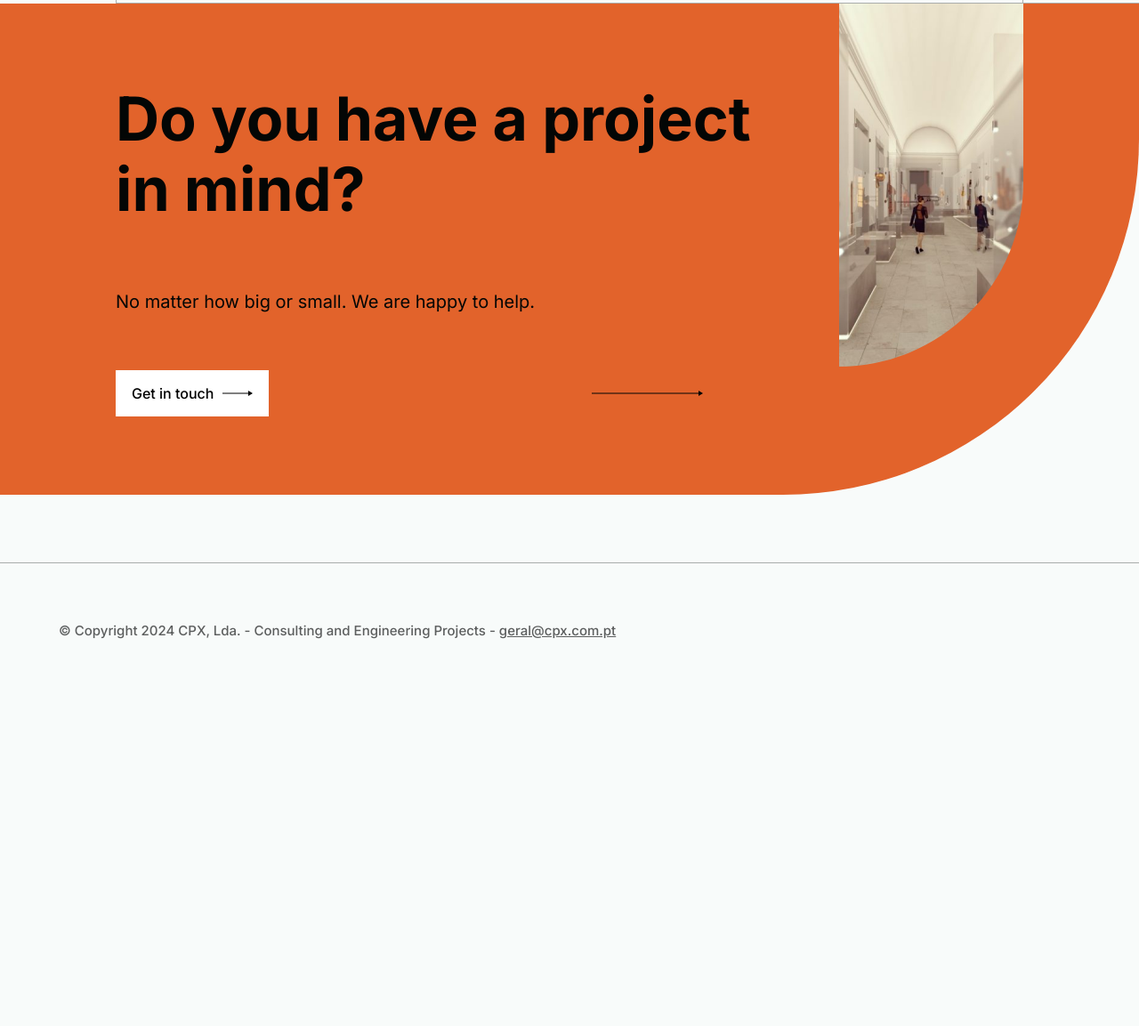
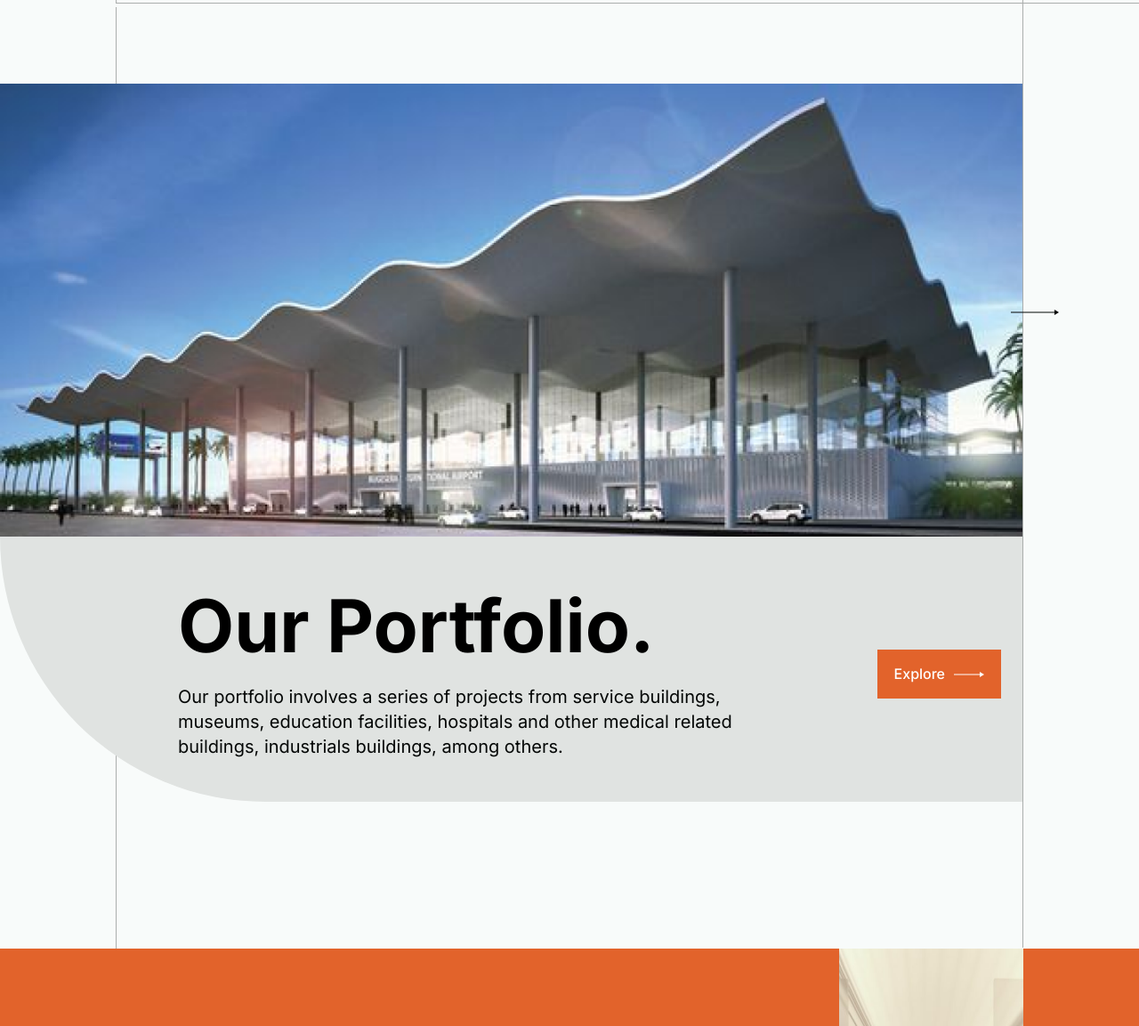
Before and after one commit to him-Tech/CPX, a plain HTML site: page index.html in a window 1280 px wide. Shown: the part 2350-3503 px from the top of the page at 89% size. Before the commit the page ends 3120 px from the top, so only its background shows below. Drawn offline with nearby package versions, Linux system fonts and the light colour scheme.

Commit message:
added our portfolio section

```diff
--- a/index.html
+++ b/index.html
@@ -356,10 +356,96 @@
     </div>
     <!-- Our services section end -->
 
+    <!-- Our portfolio section start -->
+    <div class="max-2xl:mr-auto 2xl:mx-auto max-w-[1440px] w-full">
+      <div
+        class="flex items-end justify-between max-md:hidden md:px-[65px] xl:px-[130px] w-full mx-auto"
+      >
+        <div class="lg:h-[86px] h-[66px] w-[1px] bg-[#AAADac]"></div>
+        <div class="lg:h-[90px] h-[70px] w-[1px] bg-[#AAADac]"></div>
+      </div>
+      <div
+        class="bg-[url('/assets/img/portfolio.png')] bg-no-repeat relative md:pr-10 lg:pr-[65px] xl:pr-[130px] bg-contain"
+      >
+        <img
+          class="border-r-[#AAADac] border-r-[1px]"
+          src="/assets/img/portfolio.png"
+          alt=""
+        />
+        <svg
+          class="absolute right-0 lg:right-[5%] xl:right-[7%] top-[50%]"
+          xmlns="http://www.w3.org/2000/svg"
+          width="54"
+          height="6"
+          viewBox="0 0 54 6"
+          fill="none"
+        >
+          <path
+            d="M54 3L49 0.113253L49 5.88676L54 3ZM-4.37114e-08 3.5L49.5 3.5L49.5 2.5L4.37114e-08 2.5L-4.37114e-08 3.5Z"
+            fill="#030605"
+          />
+        </svg>
+      </div>
+      <div class="md:pr-10 lg:pr-[65px] xl:pr-[130px]">
+        <div
+          class="bg-[#E0E3E1] relative pb-[60px] xl:pb-[48px] pt-[60px] rounded-bl-[150px] xl:rounded-bl-[300px] max-w-[1310px] w-full border-r-[#AAADac] border-r-[1px]"
+        >
+          <div
+            class="flex max-md:flex-col items-center justify-between mx-auto lg:ml-auto px-4 md:px-12 lg:px-[100px] max-w-[1160px] w-full xl:pl-[200px] xl:pr-6"
+          >
+            <div>
+              <h3
+                class="inter text-3xl md:text-5xl lg:text-[60px] xl:text-[82px] font-bold leading-[39%] max-md:text-center"
+              >
+                Our Portfolio.
+              </h3>
+              <p
+                class="text-[#030605] max-w-[500px] lg:max-w-[633px] w-full inter text-base sm:text-lg xl:text-xl font-normal leading-[170%] pt-6 sm:8 max-md:text-center"
+              >
+                Our portfolio involves a series of projects from service
+                buildings, museums, education facilities, hospitals and other
+                medical related buildings, industrials buildings, among others.
+              </p>
+            </div>
+            <button
+              class="bg-[#E2632B] px-[18px] py-2 sm:py-4 text-white inter text-base font-medium leading-[133%] hover:bg-transparent border-[1px] border-[#E2632B] hover:text-[#E2632B] duration-300 ease-in-out max-md:mt-4 flex items-center justify-center gap-[10px] group"
+              type="submit"
+            >
+              Explore
+              <svg
+                xmlns="http://www.w3.org/2000/svg"
+                width="34"
+                height="6"
+                viewBox="0 0 34 6"
+                fill="none"
+              >
+                <path
+                  class="fill-white group-hover:fill-[#E2632B] duration-300"
+                  d="M34 3L29 0.113246L29 5.88675L34 3ZM4.37114e-08 3.5L29.5 3.5L29.5 2.5L-4.37114e-08 2.5L4.37114e-08 3.5Z"
+                  fill="white"
+                />
+              </svg>
+            </button>
+          </div>
+        </div>
+      </div>
+      <div
+        class="flex justify-between px-10 md:px-[65px] xl:px-[130px] w-full mx-auto"
+      >
+        <div
+          class="lg:h-[275px] h-[210px] w-[1px] bg-[#AAADac] -mt-[110px] flex-shrink-0"
+        ></div>
+        <div
+          class="lg:h-[164px] h-[100px] w-[1px] bg-[#AAADac] flex-shrink-0"
+        ></div>
+      </div>
+    </div>
+    <!-- Our portfolio section end -->
+
     <!-- footer start -->
     <div class="rounded-br-[26vw] lg:rounded-br-[400px] bg-[#E2632B]">
       <div
-        class="w-full lg:pb-[88px] md:pb-[65px] max-md:py-11 px-4 md:px-[65px] xl:px-[130px]"
+        class="w-full lg:pb-[88px] md:pb-[65px] max-sm:py-7 max-md:py-11 px-4 md:px-[65px] xl:px-[130px]"
       >
         <div
           class="flex md:justify-between justify-center md:items-start items-center gap-8 max-md:flex-col"
@@ -369,7 +455,7 @@
             class="lg:pt-[90px] md:pt-14 w-full mx-auto max-sm:flex max-sm:flex-col max-sm:justify-center max-sm:items-center"
           >
             <p
-              class="Font-Inter lg:text-[68px] md:text-[40px] sm:text-[25px] text-[18px] font-bold lg:leading-[116%] text-[#030605] max-w-[738px] w-full max-sm:text-center lg:mb-[70px] md:mb-[45px] sm:mb-[30px] mb-[20px]"
+              class="Font-Inter lg:text-[68px] md:text-[40px] sm:text-[25px] text-xl font-bold lg:leading-[116%] text-[#030605] max-w-[738px] w-full max-sm:text-center lg:mb-[70px] md:mb-[45px] sm:mb-[30px] mb-4"
             >
               Do you have a project in mind?
             </p>
@@ -382,7 +468,7 @@
               class="flex lg:max-w-[660px] max-w-[490px] w-full lg:mt-[60px] md:mt-[40px] mt-[25px] justify-between max-sm:flex-col sm:gap-2 gap-6 items-center"
             >
               <button
-                class="flex items-center justify-center gap-[10px] bg-white px-[18px] py-4 Font-Inter font-medium text-right leading-[20px] hover:bg-black hover:text-white duration-300 group"
+                class="flex items-center justify-center gap-[10px] bg-white px-[18px] py-3 sm:py-4 Font-Inter font-medium text-right leading-[20px] hover:bg-black hover:text-white duration-300 group"
               >
                 Get in touch
                 <div>
@@ -427,12 +513,12 @@
       </div>
     </div>
 
-    <div>
+    <div class="sm:max-xl:pr-4">
       <div
         class="max-w-[1310px] w-full h-[1px] bg-[#030605] opacity-[0.32] lg:mt-[76px] md:mt-[55px] sm:mt-[40px] mt-[35px]"
       ></div>
       <div
-        class="max-w-[1180px] w-full mx-auto px-4 lg:mt-[63px] md:my-[45px] sm:my-[30px] my-3 lg:mb-[50px] max-sm:text-center"
+        class="max-w-[1180px] w-full mx-auto max-xl:pl-4 lg:mt-[63px] md:my-[45px] sm:my-[30px] my-3 lg:mb-[50px] max-sm:text-center"
       >
         <a
           href="/"
```
Also changed, not shown: assets/img/logo.png (added), assets/img/portfolio.png (added), assets/svg/languageicon.svg (added).
